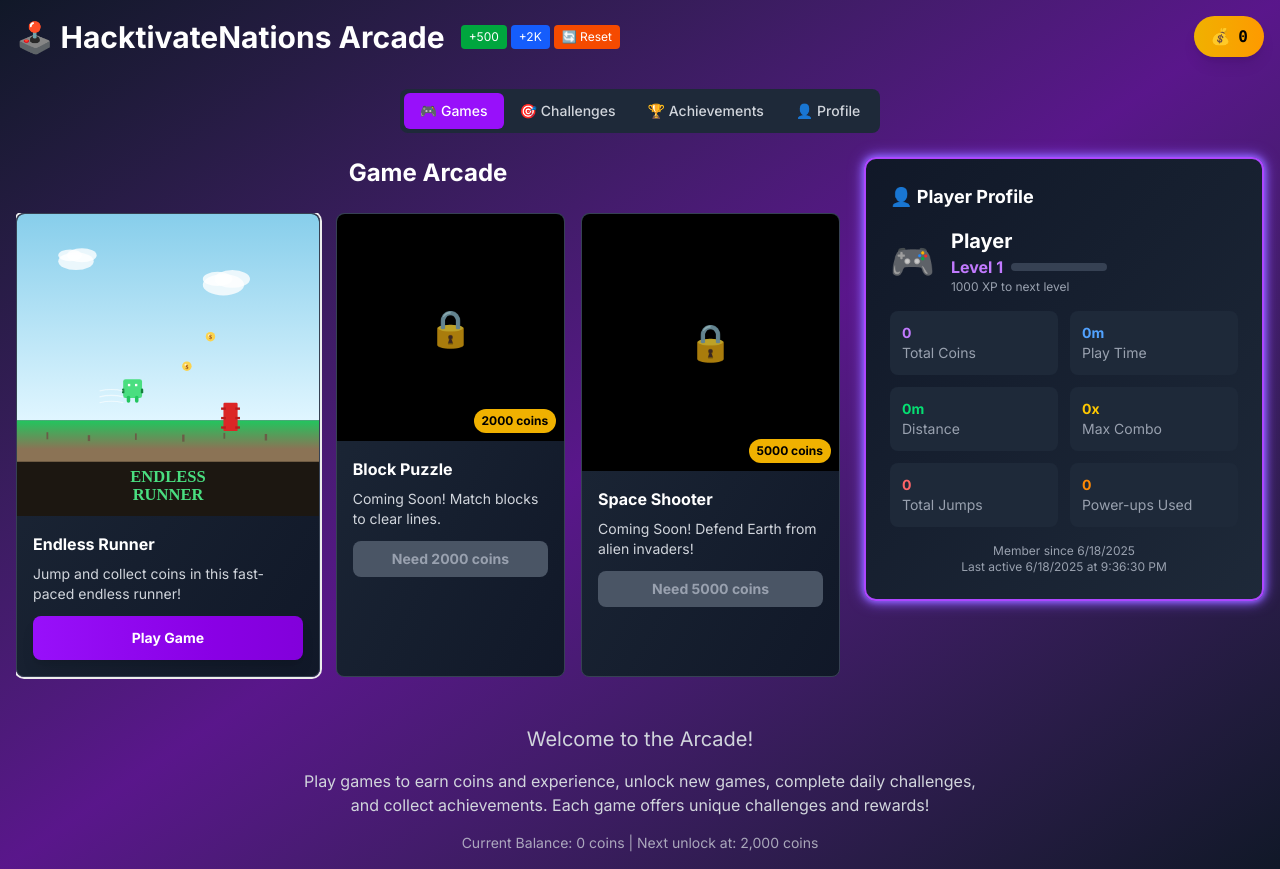
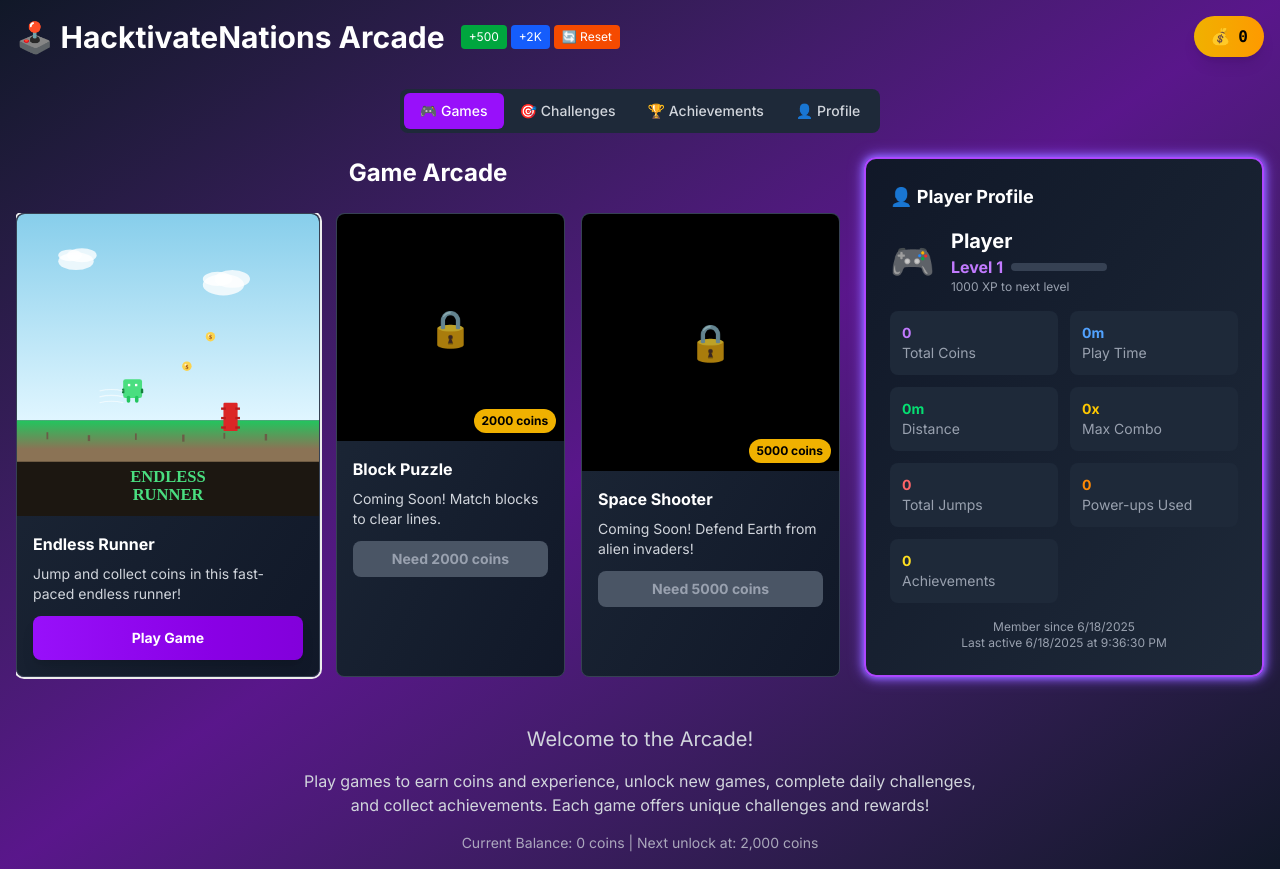
Before and after one commit to KnotEnvy/hacktivate-nations-arcade, a Next.js app: page / in a window 1280 px wide. Built offline with nearby package versions, Linux system fonts and the light colour scheme.

Commit message:
track achievements unlocked

```diff
--- a/src/components/arcade/ArcadeHub.tsx
+++ b/src/components/arcade/ArcadeHub.tsx
@@ -269,6 +269,11 @@ export function ArcadeHub() {
       );
     });
 
+    if (newlyUnlocked.length > 0) {
+      const current = userService.getStats().achievementsUnlocked;
+      userService.updateStats({ achievementsUnlocked: current + newlyUnlocked.length });
+    }
+
   };
 
   const resetProgress = () => {
--- a/src/components/arcade/UserProfiles.tsx
+++ b/src/components/arcade/UserProfiles.tsx
@@ -105,6 +105,10 @@ export function UserProfile({ userService }: UserProfileProps) {
           <div className="text-orange-400 font-bold">{stats.powerupsUsed}</div>
           <div className="text-gray-400">Power-ups Used</div>
         </div>
+        <div className="bg-gray-800 p-3 rounded-lg">
+          <div className="text-yellow-300 font-bold">{stats.achievementsUnlocked}</div>
+          <div className="text-gray-400">Achievements</div>
+        </div>
 
       </div>
 
```
